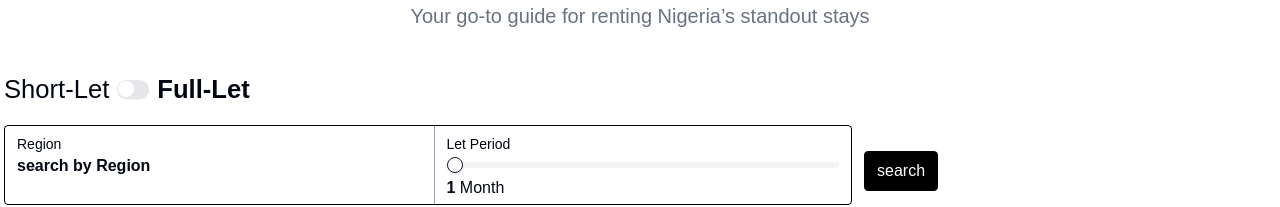
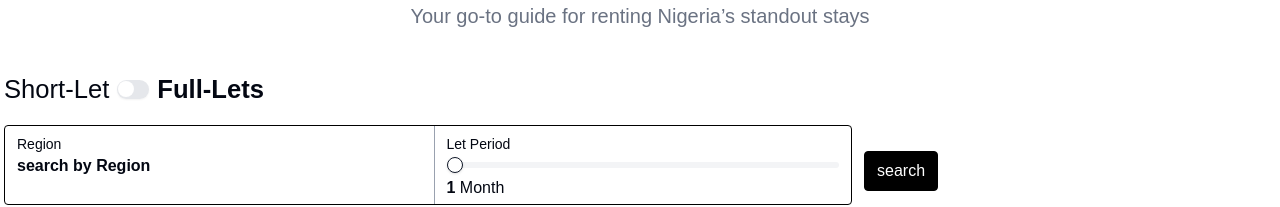
Before and after one commit to cimess/CM-housing, a React (Vite) app: page / in a window 1280 px wide. Shown: the part 227-434 px from the top of the page. Built offline with nearby package versions, Linux system fonts and the light colour scheme.

Commit message:
checked why some component not working in netlify

```diff
--- a/src/body component/homeBody.jsx
+++ b/src/body component/homeBody.jsx
@@ -91,7 +91,7 @@ function handleRegionDropdown(e) {
       <div className="my-10 ">
          <div className="mb-4 ">
              <Label >
-         <span className=" text-base md:text-[2vw] " >Short-Let</span><Switch  /> <span className=" font-bold text-base md:text-[2vw]">Full-Let</span>
+         <span className=" text-base md:text-[2vw] " >Short-Let</span><Switch  /> <span className=" font-bold text-base md:text-[2vw]">Full-Lets</span>
         </Label>
          </div>
 
```
